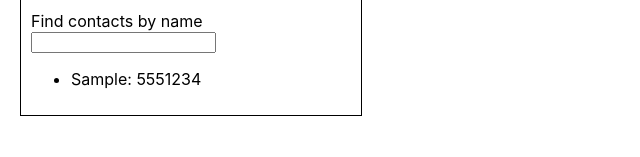
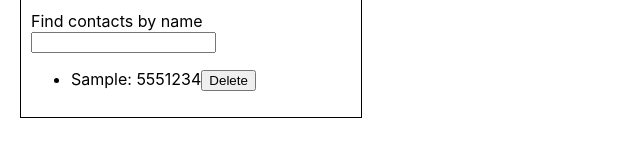
Before and after one commit to Yevhen-L/goit-react-hw-03-phonebook, a React (Create React App) app: page / in a window 1280 px wide. Both pictures are taken after typing "Sample", "5551234" into the empty fields and a click on the button "Add Contact". Shown: the part 309-466 px from the top of the page, without its empty margins (0-640 px from the left). Built offline with nearby package versions, Linux system fonts and the light colour scheme.

Commit message:
add step 6 (button delete)

```diff
--- a/src/components/ContactList/ContactList.jsx
+++ b/src/components/ContactList/ContactList.jsx
@@ -1,10 +1,13 @@
 import React from 'react';
 
-export const ContactList = ({ contacts }) => (
+export const ContactList = ({ contacts, onDeleteContact }) => (
   <ul>
     {contacts.map(contact => (
       <li key={contact.id}>
         {contact.name}: {contact.number}
+        <button type="button" onClick={() => onDeleteContact(contact.id)}>
+          Delete
+        </button>
       </li>
     ))}
   </ul>
--- a/src/components/Contacts/Contacts.jsx
+++ b/src/components/Contacts/Contacts.jsx
@@ -27,6 +27,12 @@
     this.setState({ filter: e.target.value });
   };
 
+  handleDeleteContact = contactId => {
+    this.setState(prevState => ({
+      contacts: prevState.contacts.filter(contact => contact.id !== contactId),
+    }));
+  };
+
   render() {
     const { contacts, filter } = this.state;
 
@@ -38,16 +44,15 @@
       <div>
         <div className={css.phonebook}>
           <h1 className={css.titlePhone}>Phonebook</h1>
-          <ContactForm
-            onAddContact={this.addContact}
-            contacts={contacts}
-          />{' '}
-          {/* Передача contacts у ContactForm */}
+          <ContactForm onAddContact={this.addContact} contacts={contacts} />
         </div>
         <div className={css.contacts}>
           <h2 className={css.titleContacts}>Contacts</h2>
           <Filter value={filter} onChange={this.handleFilterChange} />
-          <ContactList contacts={filteredContacts} />
+          <ContactList
+            contacts={filteredContacts}
+            onDeleteContact={this.handleDeleteContact}
+          />
         </div>
       </div>
     );
```
